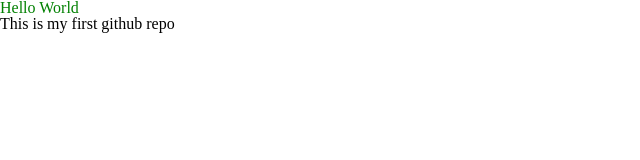
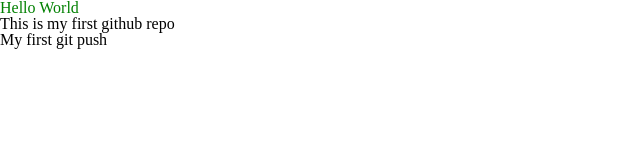
Before and after one commit to GegaLotishvili/lecture4-feb23, a plain HTML site: page index.html in a window 1280 px wide. Shown: the whole page, without its empty margins (0-640 px from the left). Drawn offline with Linux system fonts and the light colour scheme.

Commit message:
added h4
added h4 testing my push to github

```diff
--- a/index.html
+++ b/index.html
@@ -8,5 +8,6 @@
 	<body>
 		<h2>Hello World</h2>
 		<h3>This is my first github repo</h3>
+		<h4>My first git push</h4>
 	</body>
 </html>
```
